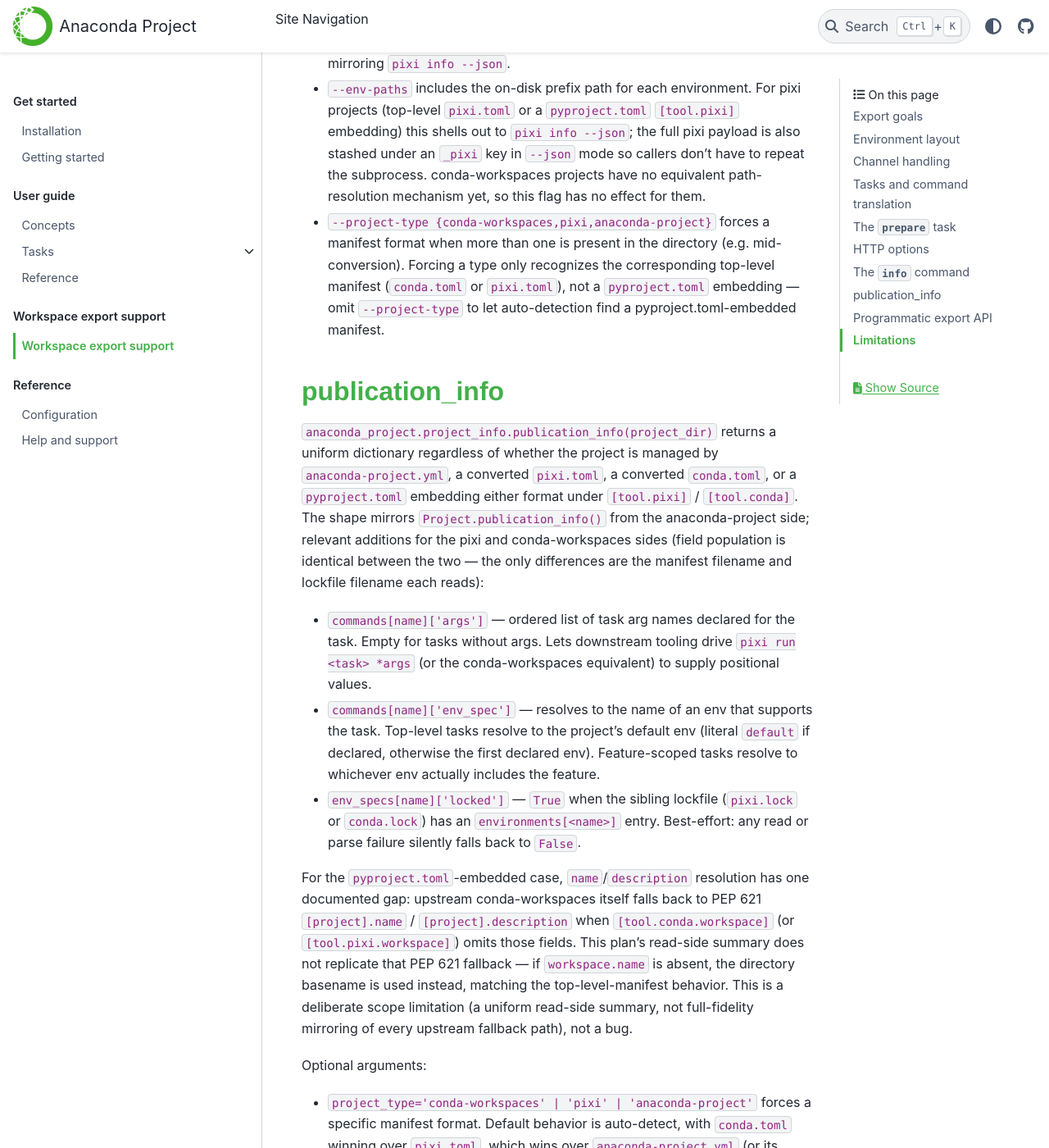
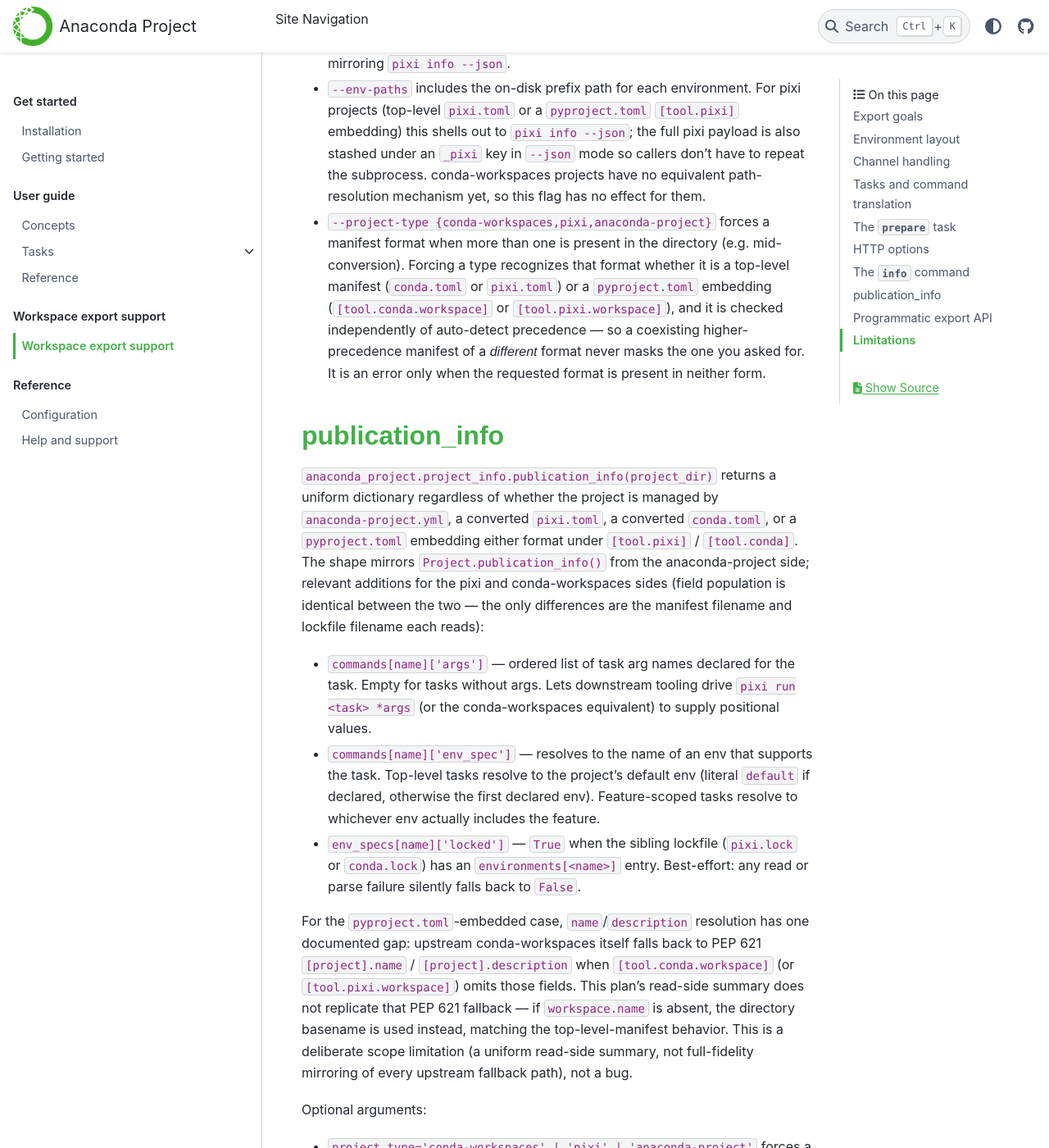
Before and after one commit to anaconda/anaconda-project, a Sphinx documentation site: the page built from docs/source/workspace-support.rst, in a window 1280 px wide and 1400 px high, scrolled down 6493 px. Shown: the whole window at 82% size. Built offline with Sphinx 7.4.7 and the PyData theme 0.15.4, drawn with Linux system fonts in a browser that asks for light colours; some of the changed text lies outside the part shown.

Commit message:
docs(workspace-support): --project-type recognizes pyproject embeddings
Both descriptions of --project-type / publication_info(project_type=)
claimed forcing a type "only recognizes the corresponding top-level
manifest ... not a pyproject.toml embedding." That was already wrong,
and #441 makes it demonstrably so: _locate_manifest_of_kind() checks
for the requested format as a top-level file OR a
[tool.<key>.workspace] pyproject embedding, independently of
auto-detect precedence, so a coexisting higher-precedence manifest of
a different format never masks it. #441's own
test_force_pixi_via_pyproject_when_conda_toml_also_present exercises
exactly the pyproject-embedded override path the docs said didn't
exist.

Rewrites both passages (CLI flag docs and the publication_info
optional-arguments list) to describe the actual behavior: the override
matches either form of the requested format and errors only when that
format is present in neither form.

```diff
--- a/docs/source/workspace-support.rst
+++ b/docs/source/workspace-support.rst
@@ -298,10 +298,13 @@
   effect for them.
 * ``--project-type {conda-workspaces,pixi,anaconda-project}`` forces
   a manifest format when more than one is present in the directory
-  (e.g. mid-conversion). Forcing a type only recognizes the
-  corresponding top-level manifest (``conda.toml`` or ``pixi.toml``),
-  not a ``pyproject.toml`` embedding — omit ``--project-type`` to let
-  auto-detection find a pyproject.toml-embedded manifest.
+  (e.g. mid-conversion). Forcing a type recognizes that format
+  whether it is a top-level manifest (``conda.toml`` or ``pixi.toml``)
+  or a ``pyproject.toml`` embedding (``[tool.conda.workspace]`` or
+  ``[tool.pixi.workspace]``), and it is checked independently of
+  auto-detect precedence — so a coexisting higher-precedence manifest
+  of a *different* format never masks the one you asked for. It is an
+  error only when the requested format is present in neither form.
 
 publication_info
 ================
@@ -347,10 +350,12 @@
   forces a specific manifest format. Default behavior is auto-detect,
   with ``conda.toml`` winning over ``pixi.toml``, which wins over
   ``anaconda-project.yml`` (or its aliases), which wins over a
-  ``pyproject.toml`` embedding. Forcing a type only recognizes the
-  corresponding top-level manifest; it is an error to ask for a
-  format whose top-level manifest is not in the directory, even if a
-  ``pyproject.toml`` embedding of that format exists there.
+  ``pyproject.toml`` embedding. Forcing a type recognizes that format
+  whether it is the top-level manifest or a ``pyproject.toml``
+  embedding, checked independently of that precedence order, so a
+  coexisting higher-precedence manifest of a *different* format never
+  masks it. It is an error only when the requested format is present
+  in neither form in the directory.
 * ``env_paths=True`` populates ``env_specs[name]['path']`` with the
   on-disk prefix for each declared environment. For anaconda-project
   this is derived from each ``EnvSpec``; for pixi (top-level or
```
